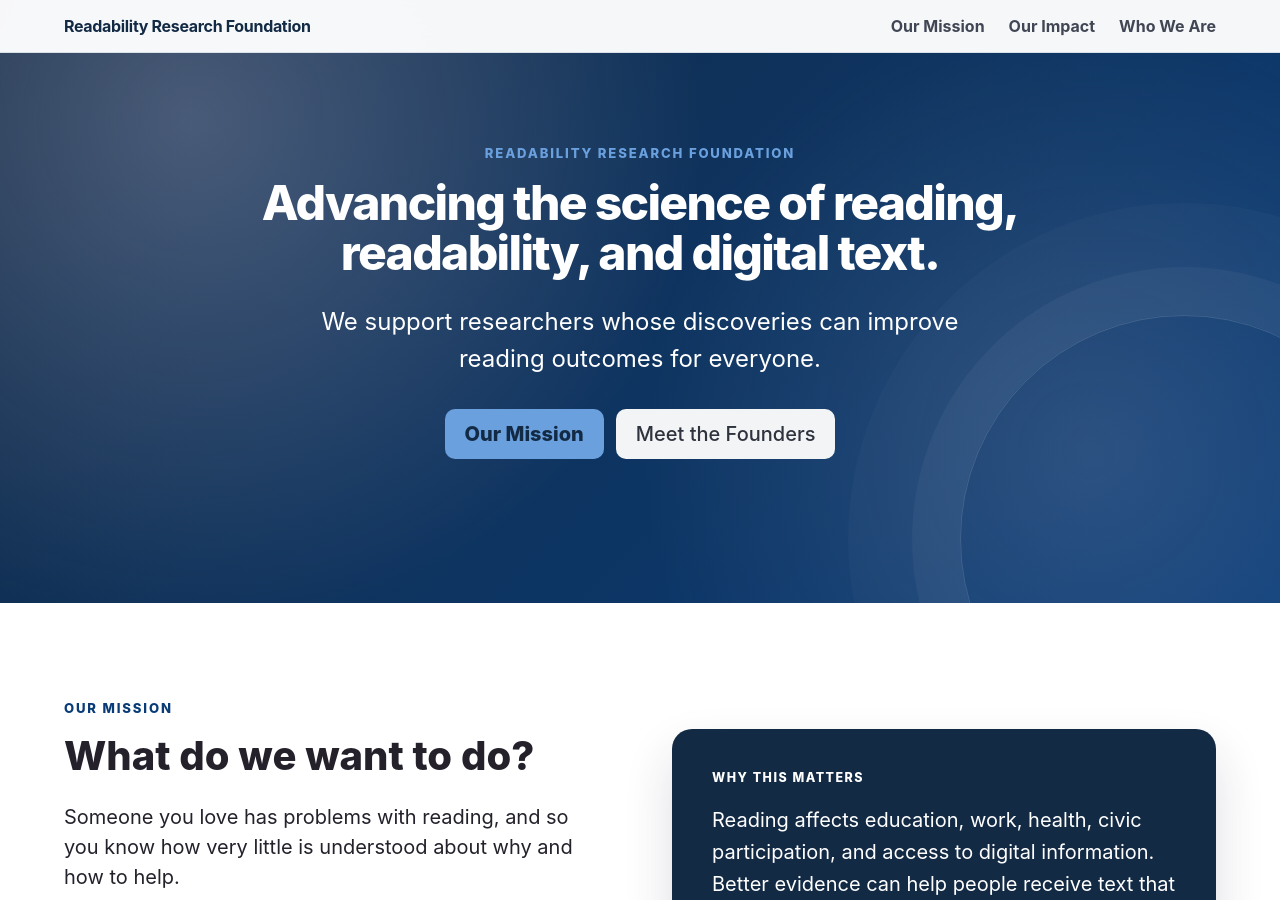
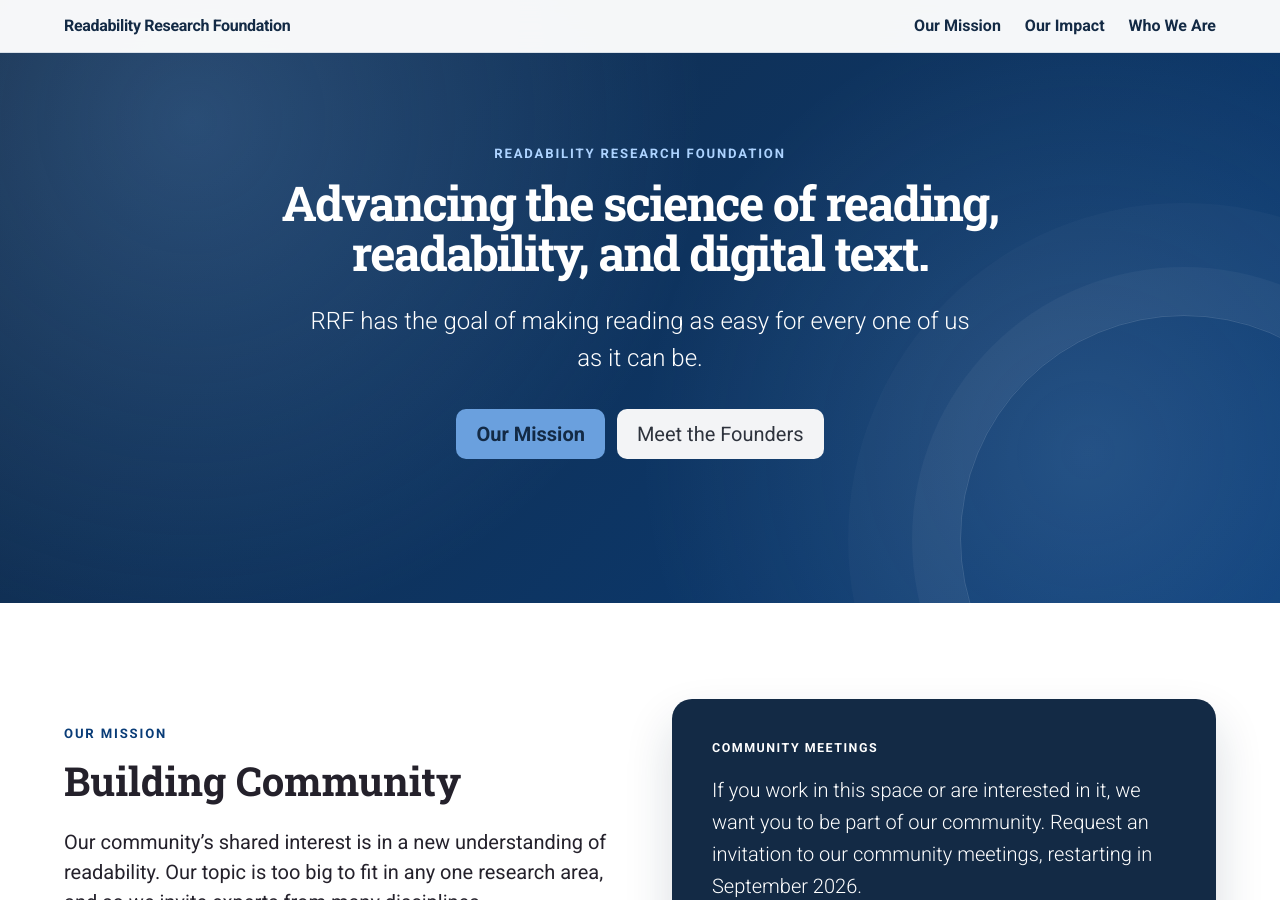
Before and after one commit to Readability-Research-Foundation/web, a Jekyll site: the page built from index.md, in a window 1280 px wide and 900 px high. Built offline with Jekyll 4.4.1, drawn with Linux system fonts in a browser that asks for light colours; some of the changed text lies outside the part shown.

Commit message:
text updates

```diff
--- a/_layouts/default.html
+++ b/_layouts/default.html
@@ -5,6 +5,11 @@
   <meta name="viewport" content="width=device-width, initial-scale=1">
   <meta name="description" content="{{ page.description | default: site.description | escape }}">
   <meta name="theme-color" content="#4f3f75">
+
+  <link rel="preconnect" href="https://fonts.googleapis.com">
+  <link rel="preconnect" href="https://fonts.gstatic.com" crossorigin>
+  <link href="https://fonts.googleapis.com/css2?family=Roboto:wght@300;400;700&family=Roboto+Slab:wght@400;600;700&display=swap" rel="stylesheet">
+  <link rel="stylesheet" href="{{ '/assets/css/style.css' | relative_url }}">
 
   <title>
     {% if page.title %}{{ page.title }} | {% endif %}Readability Research Foundation
@@ -18,7 +23,7 @@
 
   <footer class="footer site-footer">
     <div class="content has-text-centered">
-      <p>© 2026 Readability Research Foundation. All rights reserved.</p>
+      <p class="has-text-weight-bold">© 2026 Readability Research Foundation. All rights reserved.</p>
     </div>
   </footer>
 
--- a/assets/css/style.css
+++ b/assets/css/style.css
@@ -1,11 +1,20 @@
+@import url("https://fonts.googleapis.com/css2?family=Roboto:wght@300;400;700&family=Roboto+Slab:wght@400;700&display=swap");
+
 :root {
   color-scheme: light;
 
+  --font-body: "Roboto", Arial, sans-serif;
+  --font-heading: "Roboto Slab", Georgia, serif;
+
+  --bulma-family-primary: var(--font-body);
+  --bulma-family-secondary: var(--font-heading);
+  --bulma-family-code: monospace;
+
   --rrf-blue: #093c77;
-  --rrf-blue-dark: #132A45;
-  --rrf-cloud: #6AA0DE;
-  --rrf-cloud-light: #ADD3FF;
-  --rrf-super-light: #E0EFFF;
+  --rrf-blue-dark: #132a45;
+  --rrf-cloud: #6aa0de;
+  --rrf-cloud-light: #add3ff;
+  --rrf-super-light: #e0efff;
   --rrf-ink: #24212b;
   --rrf-muted: #696273;
   --rrf-white: #ffffff;
@@ -14,17 +23,37 @@
 html {
   scroll-behavior: smooth;
   scroll-padding-top: 4.5rem;
+  font-family: var(--font-body);
+}
+
+body,
+button,
+input,
+textarea,
+select {
+  font-family: var(--font-body);
 }
 
 body {
   color: var(--rrf-ink);
+  font-weight: 400;
   background: var(--rrf-white);
 }
 
-/*
- * Explicit heading colors prevent Bulma's theme variables or the browser's
- * preferred dark color scheme from making headings light gray or white.
- */
+h1,
+h2,
+h3,
+h4,
+h5,
+h6,
+.title {
+  font-family: var(--font-heading);
+}
+
+.subtitle {
+  font-family: var(--font-body);
+}
+
 .section h1,
 .section h2,
 .section h3,
@@ -50,33 +79,37 @@ body {
 
 .rrf-wordmark {
   color: var(--rrf-blue-dark);
-  font-weight: 800;
+  font-family: var(--font-heading);
+  font-weight: 700;
   letter-spacing: -0.02em;
 }
 
-.navbar-item {
-  font-weight: 650;
+.rrf-navbar .navbar-item {
+  color: var(--rrf-blue-dark);
+  font-family: var(--font-body);
+  font-weight: 700;
 }
 
-.navbar-item:hover,
-.navbar-item:focus {
+.rrf-navbar .navbar-item:hover,
+.rrf-navbar .navbar-item:focus {
   color: var(--rrf-blue);
   background: transparent;
 }
 
 .rrf-hero {
   position: relative;
+  min-height: 50vh;
   overflow: hidden;
   color: var(--rrf-white);
   background:
     radial-gradient(
       circle at 15% 20%,
-      rgba(216, 210, 231, 0.28),
+      rgba(106, 160, 222, 0.28),
       transparent 32rem
     ),
     radial-gradient(
       circle at 85% 75%,
-      rgba(216, 210, 231, 0.16),
+      rgba(173, 211, 255, 0.16),
       transparent 28rem
     ),
     linear-gradient(
@@ -84,6 +117,10 @@ body {
       var(--rrf-blue-dark),
       var(--rrf-blue)
     );
+}
+
+.rrf-hero .hero-body {
+  padding: 4rem 1.5rem;
 }
 
 .rrf-hero::after {
@@ -126,20 +163,22 @@ body {
 .rrf-hero .subtitle {
   max-width: 43rem;
   margin: 1.5rem auto 0;
+  font-weight: 300;
   line-height: 1.55;
 }
 
 .eyebrow,
 .section-kicker {
   margin-bottom: 0.9rem;
+  font-family: var(--font-body);
   font-size: 0.82rem;
-  font-weight: 800;
+  font-weight: 700;
   letter-spacing: 0.14em;
   text-transform: uppercase;
 }
 
 .eyebrow {
-  color: var(--rrf-cloud);
+  color: var(--rrf-cloud-light);
 }
 
 .section-kicker {
@@ -152,7 +191,8 @@ body {
 
 .button.is-primary {
   color: var(--rrf-blue-dark);
-  font-weight: 800;
+  font-family: var(--font-body);
+  font-weight: 700;
   background: var(--rrf-cloud);
   border-color: var(--rrf-cloud);
 }
@@ -169,6 +209,7 @@ body {
   color: rgba(255, 255, 255, 0.78);
   font-size: 0.95rem;
   font-style: italic;
+  font-weight: 300;
 }
 
 .section {
@@ -178,10 +219,6 @@ body {
 
 .section-light {
   background: var(--rrf-white);
-}
-
-.section-accent {
-  background: var(--rrf-cloud-light);
 }
 
 .section-accent {
@@ -198,7 +235,7 @@ body {
   color: var(--rrf-white);
   background: var(--rrf-blue-dark);
   border-radius: 1.25rem;
-  box-shadow: 0 1.5rem 3rem rgba(48, 38, 72, 0.16);
+  box-shadow: 0 1.5rem 3rem rgba(19, 42, 69, 0.16);
 }
 
 .mission-panel h1,
@@ -215,15 +252,16 @@ body {
 
 .mission-panel-label {
   margin-bottom: 1rem;
-  color: var(--rrf-cloud);
+  color: var(--rrf-cloud-light);
   font-size: 0.78rem;
-  font-weight: 800;
+  font-weight: 700;
   letter-spacing: 0.12em;
   text-transform: uppercase;
 }
 
 .mission-panel p:last-child {
   font-size: 1.25rem;
+  font-weight: 300;
   line-height: 1.6;
 }
 
@@ -232,16 +270,16 @@ body {
   height: 100%;
   padding: 2rem;
   background: var(--rrf-white);
-  border: 1px solid rgba(79, 63, 117, 0.1);
+  border: 1px solid rgba(9, 60, 119, 0.1);
   border-radius: 1rem;
-  box-shadow: 0 1rem 2.5rem rgba(48, 38, 72, 0.07);
+  box-shadow: 0 1rem 2.5rem rgba(19, 42, 69, 0.07);
 }
 
 .impact-number {
   margin-bottom: 1.5rem;
   color: var(--rrf-blue);
   font-size: 0.82rem;
-  font-weight: 900;
+  font-weight: 700;
   letter-spacing: 0.12em;
 }
 
@@ -262,7 +300,7 @@ body {
   margin: 0 auto 1.5rem;
   color: var(--rrf-white);
   font-size: 1.25rem;
-  font-weight: 900;
+  font-weight: 700;
   background: var(--rrf-blue);
   border-radius: 50%;
   place-items: center;
@@ -289,7 +327,7 @@ body {
   padding-top: 3rem;
   padding-bottom: 3rem;
   background: var(--rrf-white);
-  border-top: 1px solid rgba(79, 63, 117, 0.1);
+  border-top: 1px solid rgba(9, 60, 119, 0.1);
 }
 
 .rrf-logo {
@@ -309,8 +347,8 @@ body {
 
 @media screen and (max-width: 1023px) {
   .navbar-menu {
-    border-top: 1px solid rgba(79, 63, 117, 0.1);
-    box-shadow: 0 0.75rem 1.5rem rgba(48, 38, 72, 0.08);
+    border-top: 1px solid rgba(9, 60, 119, 0.1);
+    box-shadow: 0 0.75rem 1.5rem rgba(19, 42, 69, 0.08);
   }
 }
 
@@ -318,6 +356,14 @@ body {
   .section {
     padding-top: 4rem;
     padding-bottom: 4rem;
+  }
+
+  .rrf-hero {
+    min-height: auto;
+  }
+
+  .rrf-hero .hero-body {
+    padding: 3.5rem 1.5rem;
   }
 
   .rrf-hero .title {
--- a/index.md
+++ b/index.md
@@ -42,7 +42,7 @@ description: The Readability Research Foundation advances the science of reading
         <p class="eyebrow">Readability Research Foundation</p>
         <h1 class="title is-1">Advancing the science of reading, readability, and digital text.</h1>
         <p class="subtitle is-4">
-          We support researchers whose discoveries can improve reading outcomes for everyone.
+          RRF has the goal of making reading as easy for every one of us as it can be.
         </p>
 
         <div class="buttons is-centered hero-actions">
@@ -60,22 +60,19 @@ description: The Readability Research Foundation advances the science of reading
       <div class="columns is-variable is-8 is-vcentered">
         <div class="column is-6">
           <p class="section-kicker">Our Mission</p>
-          <h2 class="title is-2">What do we want to do?</h2>
+          <h2 class="title is-2">Building Community</h2>
           <div class="content is-medium">
             <p>
-              Someone you love has problems with reading, and so you know how very little is understood about why and how to help.
-            </p>
-            <p>
-              The Readability Research Foundation funds the researchers who will help, fueling discoveries that improve reading outcomes for everyone.
+              Our community’s shared interest is in a new understanding of readability. Our topic is too big to fit in any one research area, and so we invite experts from many disciplines.
             </p>
           </div>
         </div>
 
         <div class="column is-6">
           <div class="mission-panel">
-            <p class="mission-panel-label">Why this matters</p>
+            <p class="mission-panel-label">Community Meetings</p>
             <p>
-              Reading affects education, work, health, civic participation, and access to digital information. Better evidence can help people receive text that works for them.
+              If you work in this space or are interested in it, we want you to be part of our community. Request an invitation to our community meetings, restarting in September 2026.
             </p>
           </div>
         </div>
```
